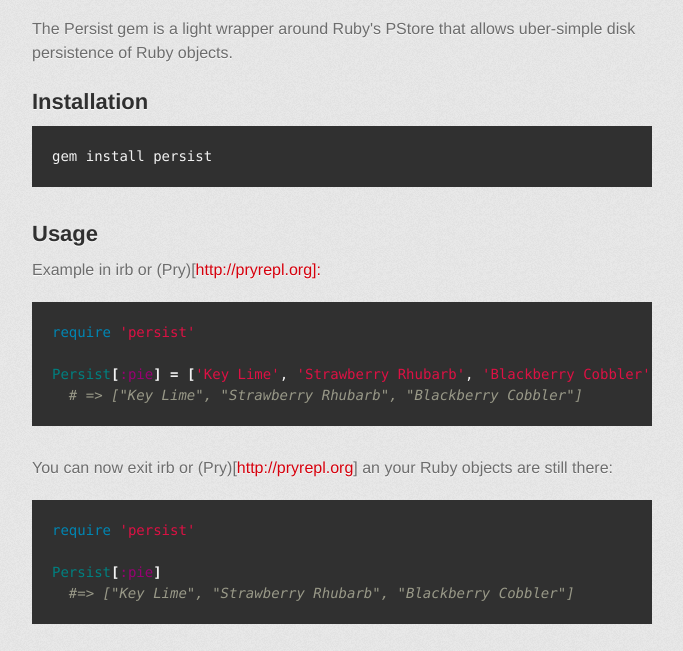
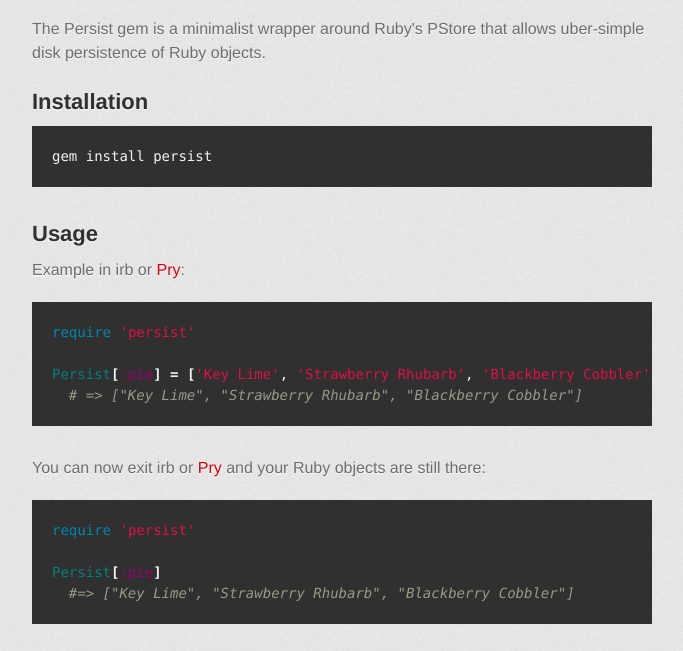
Before and after one commit to havenwood/persist, a plain HTML site: page index.html in a window 1280 px wide. Shown: the part 660-1311 px from the top of the page, without its empty margins (298-981 px from the left). Drawn offline with Linux system fonts and the light colour scheme; a web font is replaced by a local one.

```diff
--- a/index.html
+++ b/index.html
@@ -36,7 +36,7 @@
 
 <p><a href="https://travis-ci.org/havenwood/persist"><img src="https://travis-ci.org/havenwood/persist.png?branch=master" alt="Build Status"></a></p>
 
-<p>The Persist gem is a light wrapper around Ruby's PStore that allows uber-simple disk persistence of Ruby objects.</p>
+<p>The Persist gem is a minimalist wrapper around Ruby's PStore that allows uber-simple disk persistence of Ruby objects.</p>
 
 <h2>
 <a name="installation" class="anchor" href="#installation"><span class="octicon octicon-link"></span></a>Installation</h2>
@@ -47,7 +47,7 @@
 <h2>
 <a name="usage" class="anchor" href="#usage"><span class="octicon octicon-link"></span></a>Usage</h2>
 
-<p>Example in irb or (Pry)[<a href="http://pryrepl.org%5D:">http://pryrepl.org]:</a></p>
+<p>Example in irb or <a href="http://pryrepl.org">Pry</a>:</p>
 
 <div class="highlight"><pre><span class="nb">require</span> <span class="s1">'persist'</span>
 
@@ -55,7 +55,7 @@
   <span class="c1"># =&gt; ["Key Lime", "Strawberry Rhubarb", "Blackberry Cobbler"]</span>
 </pre></div>
 
-<p>You can now exit irb or (Pry)[<a href="http://pryrepl.org">http://pryrepl.org</a>] an your Ruby objects are still there:</p>
+<p>You can now exit irb or <a href="http://pryrepl.org">Pry</a> and your Ruby objects are still there:</p>
 
 <div class="highlight"><pre><span class="nb">require</span> <span class="s1">'persist'</span>
 
```
Also changed, not shown: params.json (+1 -1 lines).
